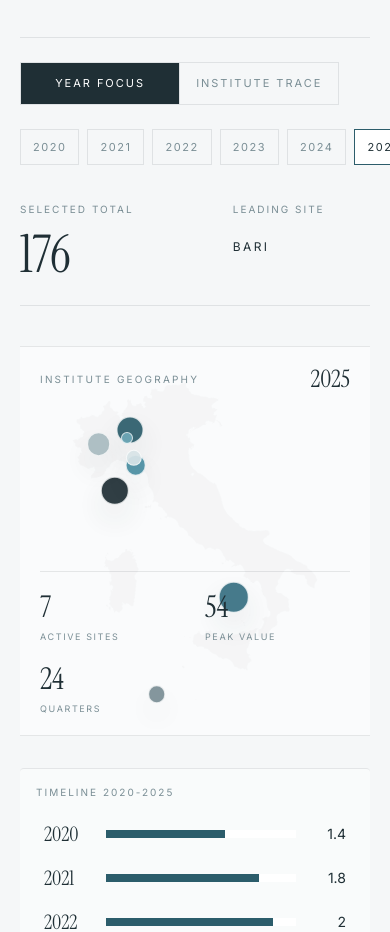
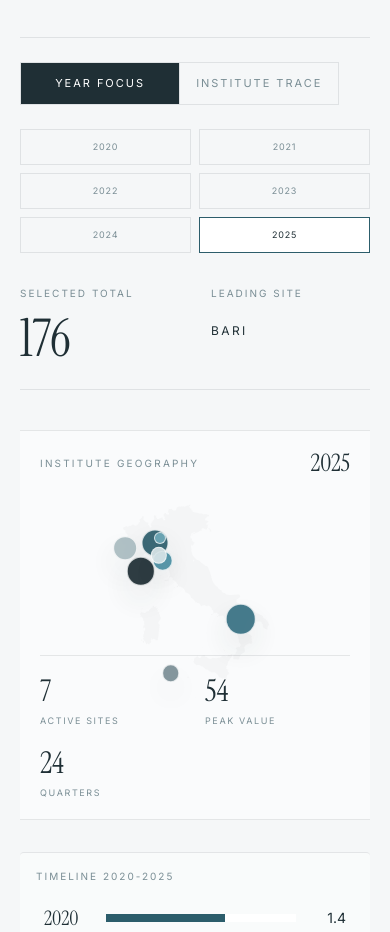
Before and after one commit to pietropace/m-tele-neuro-network, a Next.js app: page / in a window 390 px wide. Shown: the part 10300-11232 px from the top of the page. Built offline with nearby package versions, Linux system fonts and the light colour scheme.

Commit message:
Polish Activity Explorer mobile tabs and map alignment

```diff
--- a/components/sections/ActivityExplorerSection.tsx
+++ b/components/sections/ActivityExplorerSection.tsx
@@ -10,14 +10,14 @@ import SectionLabel from "../ui/SectionLabel";
 const years = ["2020", "2021", "2022", "2023", "2024", "2025"] as const;
 
 const sites = [
-  { key: "nervi", label: "Nervi", color: "#1F2F35", x: 27, y: 37 },
-  { key: "tradate", label: "Tradate", color: "#2C5D6B", x: 31.5, y: 21.5 },
-  { key: "sciacca", label: "Sciacca", color: "#7A8E95", x: 39, y: 89.5 },
-  { key: "veruno", label: "Veruno", color: "#6FA9B8", x: 30.5, y: 23.5 },
-  { key: "bari", label: "Bari", color: "#377082", x: 61, y: 64.5 },
-  { key: "montescano", label: "Montescano", color: "#4A8FA3", x: 33, y: 30.5 },
-  { key: "pavia", label: "Pavia", color: "#D9E5E8", x: 32.5, y: 28.5 },
-  { key: "torino", label: "Torino", color: "#A9BBC0", x: 22.5, y: 25 },
+  { key: "nervi", label: "Nervi", color: "#1F2F35", x: 30, y: 36, labelX: 0, labelY: 13 },
+  { key: "tradate", label: "Tradate", color: "#2C5D6B", x: 35, y: 22.5, labelX: 11, labelY: 2 },
+  { key: "sciacca", label: "Sciacca", color: "#7A8E95", x: 41, y: 84, labelX: 12, labelY: 2 },
+  { key: "veruno", label: "Veruno", color: "#6FA9B8", x: 37, y: 20.5, labelX: 11, labelY: -8 },
+  { key: "bari", label: "Bari", color: "#377082", x: 67, y: 58.5, labelX: 10, labelY: 11 },
+  { key: "montescano", label: "Montescano", color: "#4A8FA3", x: 38, y: 31, labelX: 13, labelY: 8 },
+  { key: "pavia", label: "Pavia", color: "#D9E5E8", x: 36.5, y: 28.5, labelX: 10, labelY: 7 },
+  { key: "torino", label: "Torino", color: "#A9BBC0", x: 24, y: 25, labelX: 8, labelY: 9 },
 ] as const;
 
 type Year = (typeof years)[number];
@@ -212,7 +212,7 @@ export default function ActivityExplorerSection() {
                   ))}
                 </div>
 
-                <div className="mt-6 flex snap-x gap-2 overflow-x-auto pb-1 [scrollbar-width:none] [&::-webkit-scrollbar]:hidden">
+                <div className="mt-6 grid grid-cols-2 gap-2 min-[460px]:grid-cols-3 min-[640px]:grid-cols-4 md:flex md:snap-x md:overflow-x-auto md:pb-1 md:[scrollbar-width:none] md:[&::-webkit-scrollbar]:hidden">
                   {(mode === "year" ? years : sites).map((item) => {
                     const key = typeof item === "string" ? item : item.key;
                     const label = typeof item === "string" ? item : item.label;
@@ -229,7 +229,7 @@ export default function ActivityExplorerSection() {
                             : setActiveSite(key as SiteKey)
                         }
                         aria-pressed={active}
-                        className={`min-h-9 shrink-0 snap-start border px-3 py-2 text-[11px] uppercase tracking-[0.14em] transition-colors md:text-[10px] md:tracking-[0.18em] ${
+                        className={`min-h-9 w-full shrink-0 snap-start border px-2 py-2 text-center text-[9px] uppercase tracking-[0.09em] transition-colors min-[460px]:text-[10px] md:w-auto md:px-3 md:text-left md:text-[10px] md:tracking-[0.16em] ${
                           active
                             ? "border-[#2C5D6B] bg-white text-[#1F2F35]"
                             : "border-[#1F2F35]/10 text-[#7A8E95]"
@@ -280,13 +280,6 @@ export default function ActivityExplorerSection() {
         <div className="mt-10 grid gap-8 lg:mt-16 lg:grid-cols-12 lg:gap-10">
           <FadeIn delay={0.18} className="lg:col-span-5">
             <div className="relative min-h-[390px] overflow-hidden border-y border-[#1F2F35]/10 bg-white/45 py-8 md:min-h-[520px] md:py-10">
-              <Image
-                src="/it.svg"
-                alt=""
-                fill
-                sizes="(min-width: 1024px) 40vw, 100vw"
-                className="object-contain opacity-[0.045] saturate-0"
-              />
               <div className="absolute inset-x-0 top-0 flex items-center justify-between px-5 py-5 md:px-8">
                 <span className="text-[10px] uppercase tracking-[0.22em] text-[#7A8E95]">
                   Institute geography
@@ -301,7 +294,17 @@ export default function ActivityExplorerSection() {
                 </motion.span>
               </div>
 
-              <div className="absolute inset-0">
+              <div className="absolute inset-x-4 bottom-28 top-16 flex items-center justify-center md:inset-x-7 md:bottom-28 md:top-20">
+                <div className="relative aspect-[0.72/1] h-full max-h-[360px] w-full max-w-[270px] md:max-h-[410px] md:max-w-[305px]">
+                  <Image
+                    src="/it.svg"
+                    alt=""
+                    fill
+                    sizes="(min-width: 1024px) 24vw, 78vw"
+                    className="object-contain opacity-[0.05] saturate-0"
+                  />
+
+                  <div className="absolute inset-0">
                 {yearSiteTotals.map((site, index) => {
                   const isSelected = mode === "site" && site.key === activeSite;
                   const radius = 6 + Math.sqrt(site.value) * 1.25;
@@ -338,12 +341,22 @@ export default function ActivityExplorerSection() {
                           backgroundColor: site.color,
                         }}
                       />
-                      <span className="mt-2 hidden whitespace-nowrap text-[9px] uppercase tracking-[0.18em] text-[#1F2F35] md:block">
+                      <span
+                        className={`absolute whitespace-nowrap text-[9px] uppercase tracking-[0.12em] text-[#1F2F35] transition-opacity ${
+                          isSelected ? "opacity-100" : "opacity-0 md:opacity-100"
+                        }`}
+                        style={{
+                          left: `${site.labelX}%`,
+                          top: `${site.labelY}%`,
+                        }}
+                      >
                         {site.label}
                       </span>
                     </motion.button>
                   );
                 })}
+                  </div>
+                </div>
               </div>
 
               <div className="absolute inset-x-5 bottom-5 grid grid-cols-2 gap-5 border-t border-[#1F2F35]/10 pt-5 md:inset-x-8 md:grid-cols-3">
```
